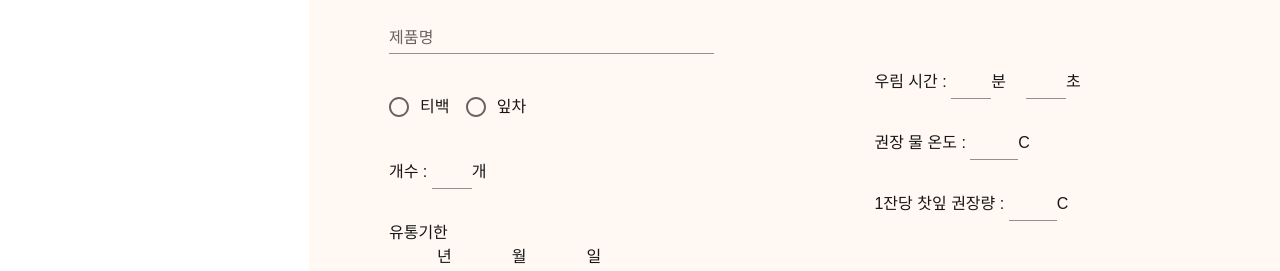
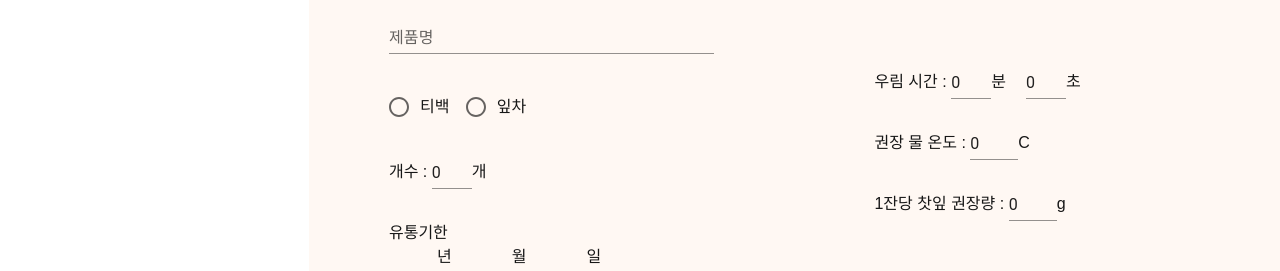
Before and after one commit to Azamman327/yes-tea, a Next.js app: page /inventory/add in a window 1280 px wide. Shown: the part 244-515 px from the top of the page. Built offline with nearby package versions, Linux system fonts and the light colour scheme.

Commit message:
Fix: input defaultValue 설정

```diff
--- a/src/app/inventory/add/page.tsx
+++ b/src/app/inventory/add/page.tsx
@@ -68,33 +68,33 @@ export default function inventoryAdd() {
         <form onSubmit={onSubmit}>
           <div className='flex gap-40'>
             <div className='w-1/2 flex flex-col gap-8'>
-              <TextField {...register('brand')} label="브랜드" variant="standard" />
-              <TextField {...register('name')} label="제품명" variant="standard" />
+              <TextField {...register('brand')} label="브랜드" defaultValue="" variant="standard" />
+              <TextField {...register('name')} label="제품명" defaultValue="" variant="standard" />
               <div>
                 <RadioGroup {...register('packagingtype')} row>
-                  <FormControlLabel value="teabag" control={<Radio />} label="티백" />
-                  <FormControlLabel value="looseleaf" control={<Radio />} label="잎차" />
+                  <FormControlLabel value="teabag" control={<Radio />} label="티백" defaultValue=""/>
+                  <FormControlLabel value="looseleaf" control={<Radio />} label="잎차" defaultValue="" />
                 </RadioGroup>
               </div>
               <div>
                 <span>개수 : </span>
-                <TextField {...register('amount')} variant='standard' size='small' className='w-10 text-right' />
+                <TextField {...register('amount')} defaultValue={0} variant='standard' size='small' className='w-10 text-right' />
                 <span>개</span>
               </div>
               <div className='flex flex-col'>
                 <span>유통기한</span>
                 <div>
-                  <TextField {...register('year')} variant='standard' size='small' className='w-12' />
+                  <TextField {...register('year')} defaultValue="" variant='standard' size='small' className='w-12' />
                   <span className='mr-5'>년</span>
-                  <TextField {...register('month')} variant='standard' size='small' className='w-10' />
+                  <TextField {...register('month')} defaultValue="" variant='standard' size='small' className='w-10' />
                   <span className='mr-5'>월</span>
-                  <TextField {...register('day')} variant='standard' size='small' className='w-10' />
+                  <TextField {...register('day')} defaultValue="" variant='standard' size='small' className='w-10' />
                   <span className='mr-5'>일</span>
                 </div>
               </div>
               <div>
                 <span>차 종류 : </span>
-                <Select {...register('type')} onChange={handleTypeChange} size='small' className='w-20'>
+                <Select {...register('type')} defaultValue="" onChange={handleTypeChange} size='small' className='w-20'>
                   <MenuItem value="greentea">녹차</MenuItem>
                   <MenuItem value="blacktea">홍차</MenuItem>
                   <MenuItem value="herbtea">허브티</MenuItem>
@@ -112,20 +112,20 @@ export default function inventoryAdd() {
               </div>
               <div>
                 <span>우림 시간 : </span>
-                <TextField {...register('minute')} variant='standard' size='small' className='w-10' />
+                <TextField {...register('minute')} defaultValue={0} variant='standard' size='small' className='w-10' />
                 <span className='mr-5'>분</span>
-                <TextField {...register('second')} variant='standard' size='small' className='w-10' />
+                <TextField {...register('second')} defaultValue={0} variant='standard' size='small' className='w-10' />
                 <span>초</span>
               </div>
               <div>
                 <span>권장 물 온도 : </span>
-                <TextField {...register('temperature')} variant='standard' size='small' className='w-12' />
+                <TextField {...register('temperature')} defaultValue={0} variant='standard' size='small' className='w-12' />
                 <span>C</span>
               </div>
               <div>
                 <span>1잔당 찻잎 권장량 : </span>
-                <TextField {...register('quantity')} variant='standard' size='small' className='w-12' />
-                <span>C</span>
+                <TextField {...register('quantity')} defaultValue={0} variant='standard' size='small' className='w-12' />
+                <span>g</span>
               </div>
             </div>
           </div>
```
